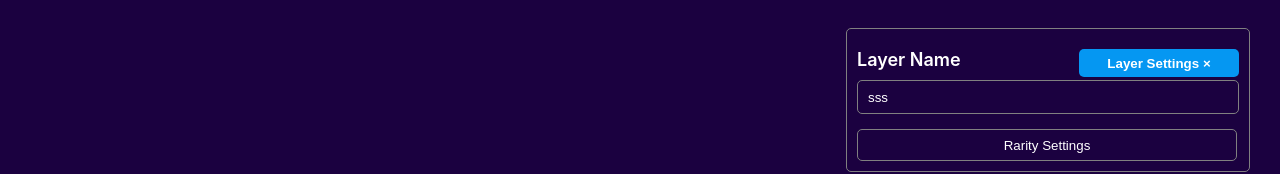
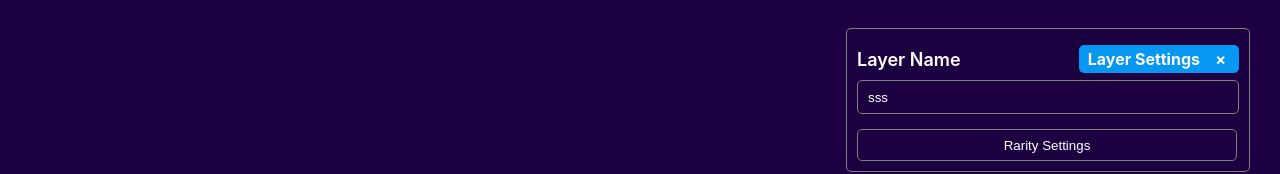
Before and after one commit to madan-kanala/NFT-generator---React, a React (Create React App) app: page / in a window 1280 px wide. Shown: the part 401-575 px from the top of the page. Built offline with nearby package versions, Linux system fonts and the light colour scheme.

Commit message:
some update layer property

```diff
--- a/src/components/PropertyManager/LayerProperty.jsx
+++ b/src/components/PropertyManager/LayerProperty.jsx
@@ -33,9 +33,12 @@ export const LayerProperty = ({
       <button className="export_button" onClick={() => setRarity(true)}>
         Rarity Settings
       </button>
-      <button className="setting_button" onClick={() => deleteLayer()}>
-        Layer Settings&nbsp;&times;
-      </button>
+      <p className="setting_button">
+        Layer Settings&nbsp;&nbsp;&nbsp;
+        <span className="layer_property_close" onClick={() => deleteLayer()}>
+          &times;
+        </span>
+      </p>
     </div>
   );
 };
--- a/src/components/PropertyManager/PropertyManager.css
+++ b/src/components/PropertyManager/PropertyManager.css
@@ -51,13 +51,17 @@
 }
 .setting_button {
     position: absolute;
+    display: flex;
+    align-items: center;
+    justify-content: center;
     right: 10px;
-    top: 20px;
-    border: none;
+    top: 0px;
     width: 160px;
     height: 28px;
-    font-weight: 800;
+    font-size: 16px;
+    font-weight: 700;
     background: #0597f2;
+    border-radius: 5px;
 }
 .rarity_settings {
     position: absolute;
@@ -83,7 +87,7 @@
     margin: 20px 0px;
 }
 .range_area input{
-    width: 40px;
+    width: 30px;
     height: 16px;
     background: none;
     border: none;
@@ -111,7 +115,7 @@
 }
 .range_area_picker_child {
     display: flex;
-    width: 70%;
+    width: 60%;
     flex-direction: column;
 }
 .range_area_picker p {
@@ -124,6 +128,23 @@
 .parant_range {
     border-bottom: solid 2px #000000;
     padding: 0px;
+}
+.range_item_name {
+    /* width: 50px; */
+}
+.layer_property_close {
+    padding: 0px 4px;
+}
+.layer_property_close:hover {
+    cursor: pointer;
+    background-color: #2947F2;
+    border-radius: 50%;
+}
+.range_item_property {
+    display: flex;
+    align-items: center;
+    justify-content: space-between;
+    width: 120px;
 }
 .close_modal {
     position: absolute;
--- a/src/components/PropertyManager/RaritySettings.jsx
+++ b/src/components/PropertyManager/RaritySettings.jsx
@@ -82,8 +82,10 @@ export const RaritySettings = ({
           <p>Assets - </p>
           {targetData.images.map((item) => (
             <div className="range_area" key={item.id}>
-              {/* <p>{item.title}</p> */}
-              <img src={item.url} alt="ttt" />
+              <div className="range_item_property">
+                <p className="range_item_name">{item.title}</p>
+                <img src={item.url} alt="ttt" />
+              </div>
               <div className="range_area_input">
                 <input
                   type="number"
```
